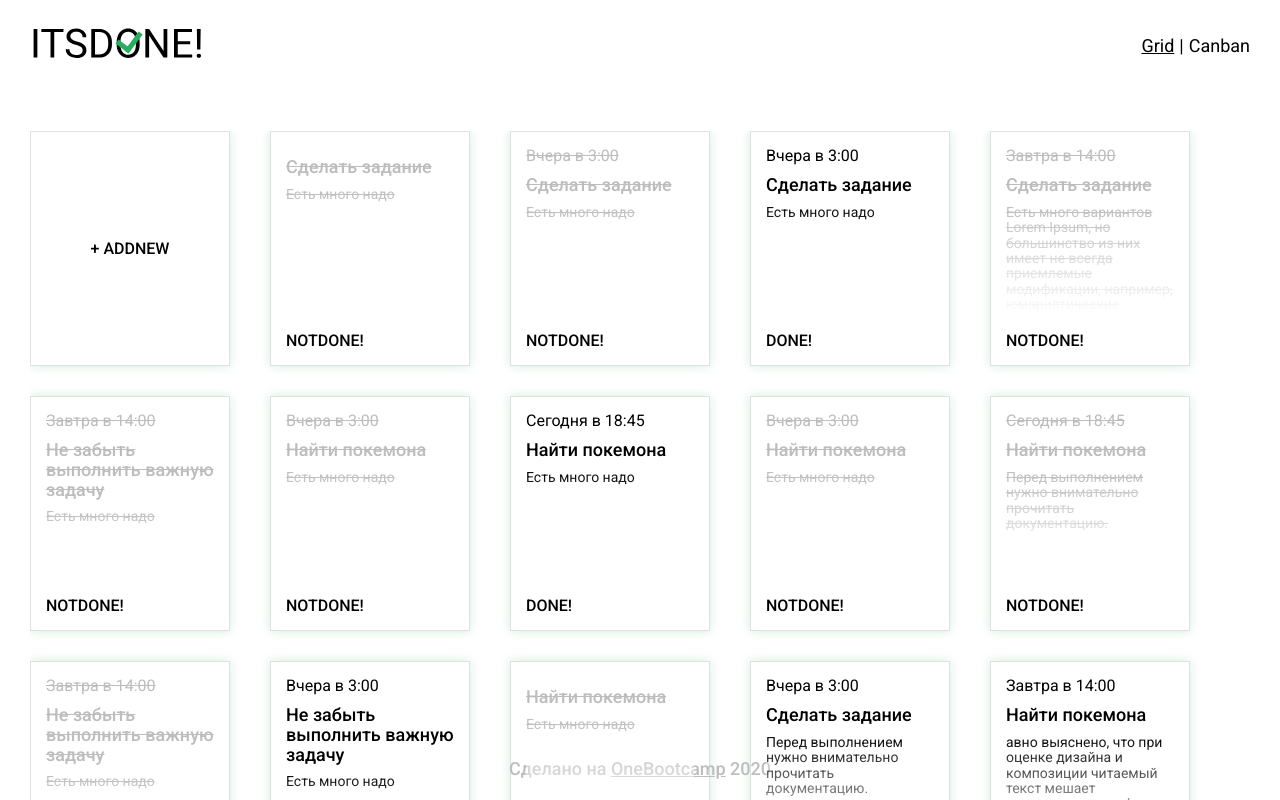
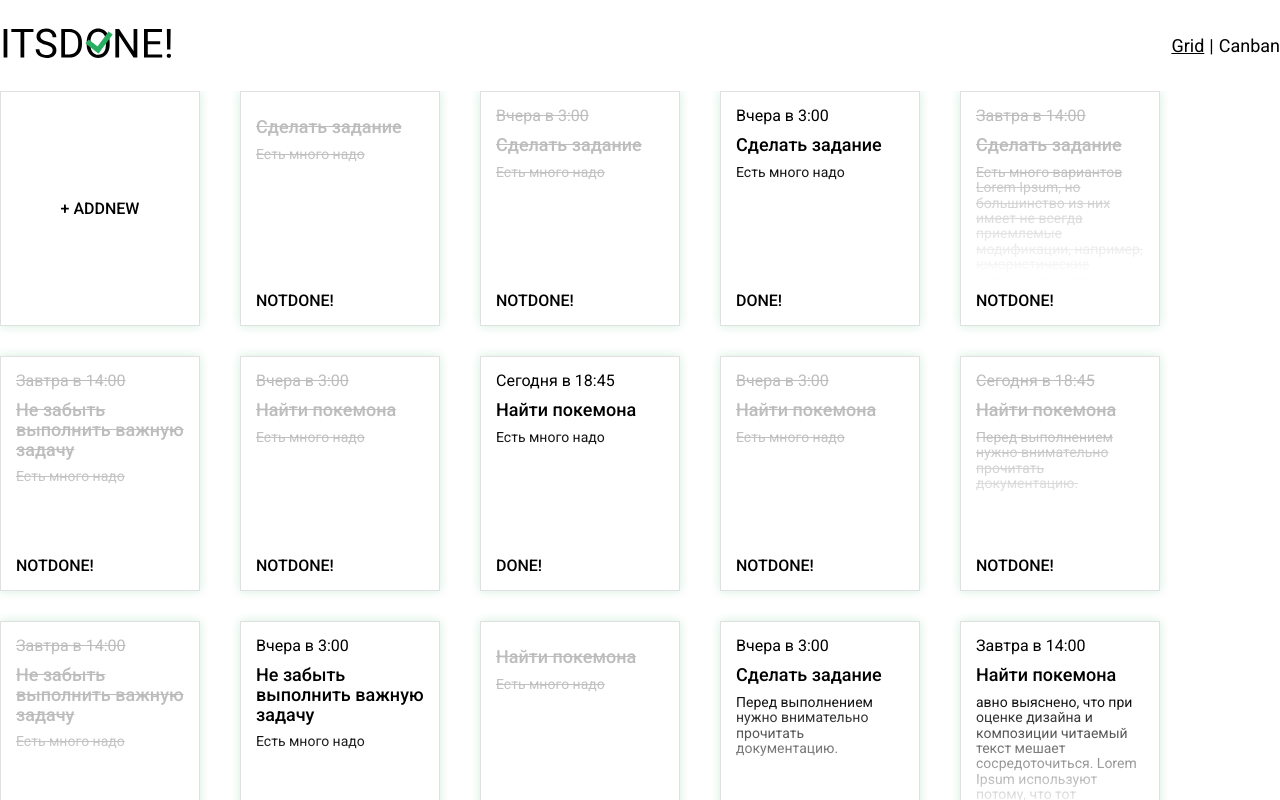
Before and after one commit to OneBootcamp-1-0/itsdone-1, a React app: page /grid in a window 1280 px wide. Shown: the top 800 px of the page. Built offline with nearby package versions, Linux system fonts and the light colour scheme.

Commit message:
changed way of importing css

```diff
--- a/src/App.jsx
+++ b/src/App.jsx
@@ -1,6 +1,6 @@
 import React from 'react';
 import './index.css';
-import css from './App.css';
+import './App.css';
 import Header from './components/Header/Header.jsx';
 import Board from './components/Board/Board.jsx';
 import Footer from './components/Footer/Footer.jsx';
@@ -13,7 +13,7 @@ const App = props => {
   const { onCardEdit, cards } = props;
 
   return (
-    <div className={css.page}>
+    <div className="page">
       <Header />
       <Board>
         <Switch>
```
